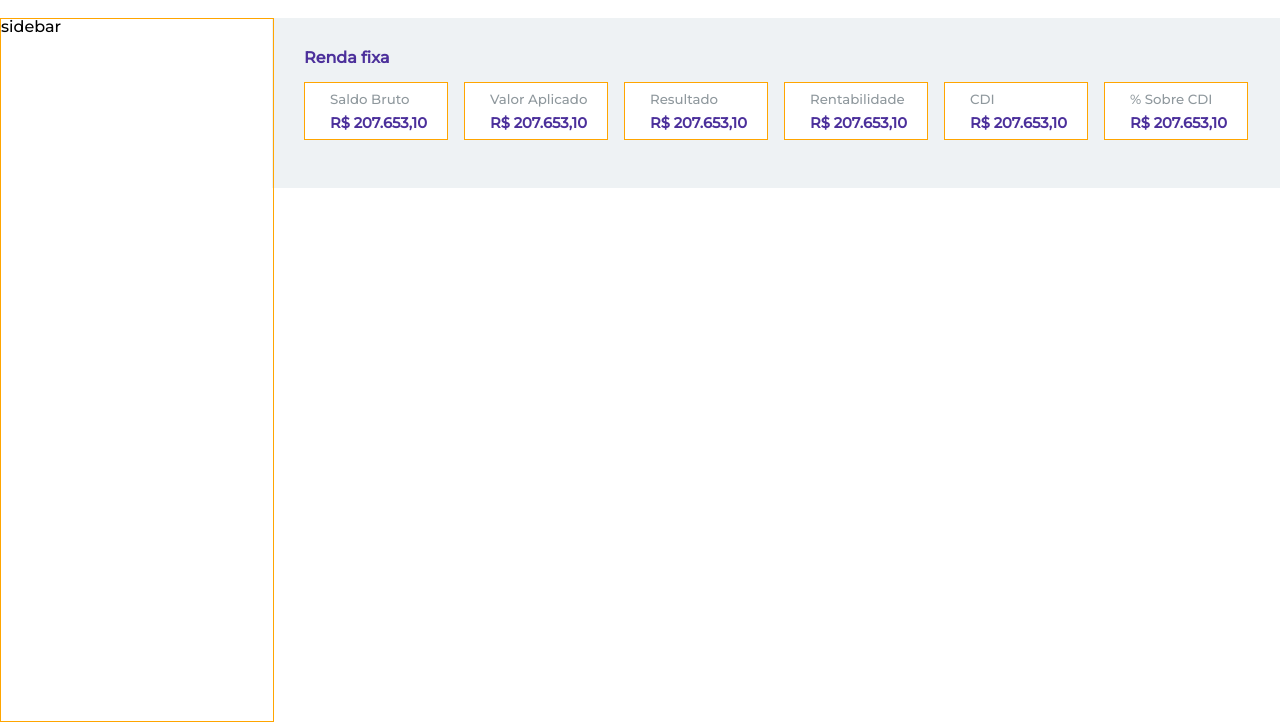
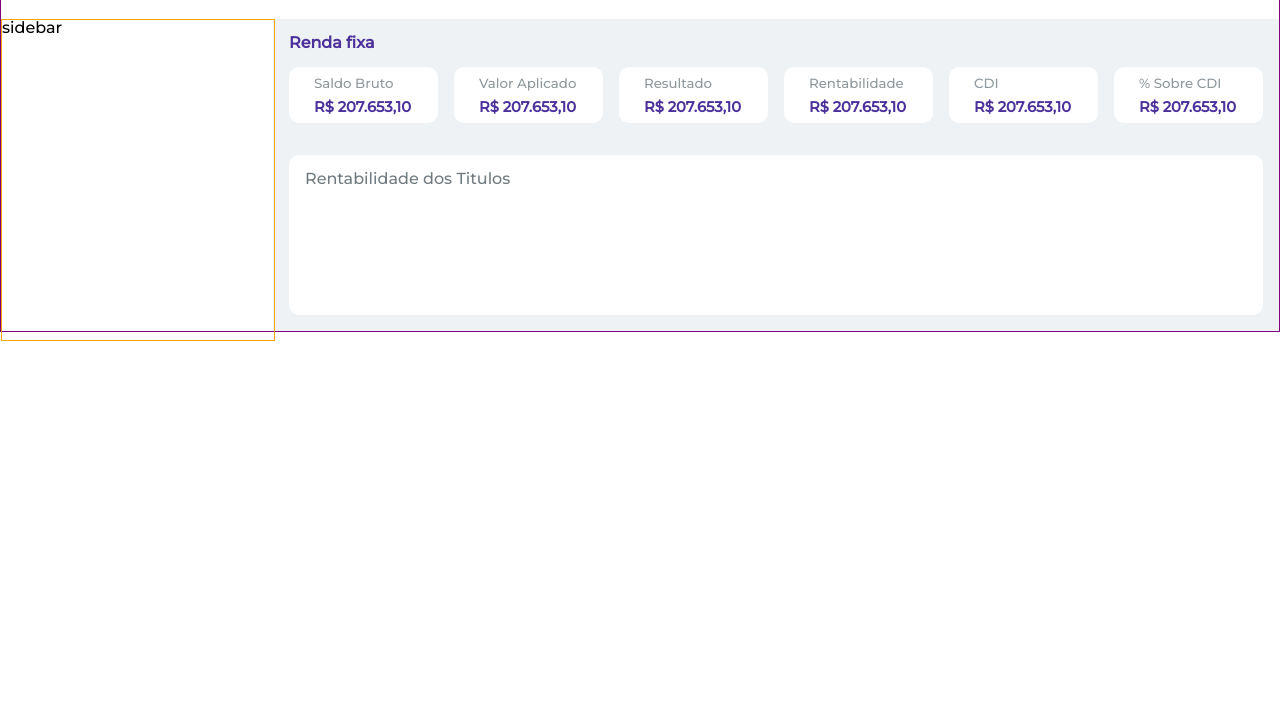
Before and after one commit to vsribeiro19/desafio-frontend-kinvo, a plain HTML site: page index.html in a window 1280 px wide. Shown: the part 78-800 px from the top of the page. Drawn offline with Linux system fonts and the light colour scheme.

Commit message:
fix: Finaliando cards de preços e iniciando área de dashboard.

```diff
--- a/index.html
+++ b/index.html
@@ -59,7 +59,6 @@
         <h2>sidebar</h2>
     </nav>
     <div class="main">
-        <header class="header">
         <div class="titulo_renda-fixa">
             <h1>Renda fixa</h1>
         </div>
@@ -101,10 +100,11 @@
                 <h2 class="preco-card">R$ 207.653,10</h2>
             </div>
         </div>
-        </header>
         <section class="section__dashboard">
             <div class="card-dashboard__section">
-
+                <div class="titulo-rentabilidade">
+                    <h1>Rentabilidade dos Titulos</h1>
+                </div>
             </div>
         </section>
         <section class="section__minhas-rendas-fixas">
--- a/src/assets/styles/header.css
+++ b/src/assets/styles/header.css
@@ -1,6 +1,9 @@
 body {
     font-family: var(--font-montserrat);
     font-size: 16px;
+    max-width: 85.375rem;
+    margin: 0 auto;
+    border: 1px solid purple;
 }
 
 .header {
--- a/src/assets/styles/main-content.css
+++ b/src/assets/styles/main-content.css
@@ -2,28 +2,27 @@
     width: auto;
     margin-left: 17rem;
     background-color: #EEF2F4;
-    /* border: 1px solid red; */
 }
 
 .titulo_renda-fixa h1 {
     color: #4C309B;
     font-weight: 600;
-    padding: 0rem 2rem;
+    padding: 1rem 1rem 0;
 }
 
 .cards-valores__header {
     display: flex;
     gap: 1rem;
     flex-wrap: nowrap;
-    padding: 1rem 2rem;
+    justify-content: center;
+    padding: 1rem;
 }
 
 .cards {
-    /* display: flex; */
     width: 11rem;
     height: 3.5rem;
     background-color: #fff;
-    border: 1px solid orange;
+    border-radius: 10px;
 }
 
 
@@ -39,3 +38,18 @@
     font-weight: 600;
     padding: 10px 0 0 25px;
 }
+
+.section__dashboard {
+    padding: 1rem;
+}
+
+.titulo-rentabilidade h1 {
+    color: var(--font-silver-medium);
+    padding: 1rem;
+}
+
+.card-dashboard__section {
+    background-color: #fff;
+    height: 10rem;
+    border-radius: 10px;
+}
--- a/src/assets/styles/sidebar.css
+++ b/src/assets/styles/sidebar.css
@@ -1,9 +1,6 @@
-
-.sidebar{
+.sidebar {
     width: 17rem;
-    position:fixed;
-    top:6rem;
-    left:0;
-    bottom:0;
+    height: 20rem;
+    position: absolute;
     border: 1px solid orange;
 }
```
Lines whose indentation alone changed are shown as unchanged.
